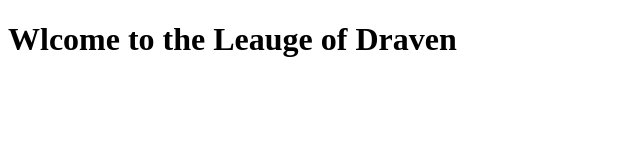
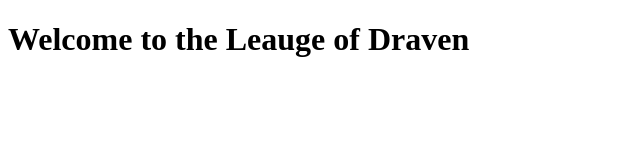
Before and after one commit to SpinningAxe/demo-git, a plain HTML site: page index2.html in a window 1280 px wide. Shown: the whole page, without its empty margins (0-640 px from the left). Drawn offline with Linux system fonts and the light colour scheme.

Commit message:
Fix Welcome Typo

```diff
--- a/index2.html
+++ b/index2.html
@@ -6,6 +6,6 @@
     <title>Document</title>
 </head>
 <body>
-    <h1>Wlcome to the Leauge of Draven</h1>
+    <h1>Welcome to the Leauge of Draven</h1>
 </body>
 </html>
```
